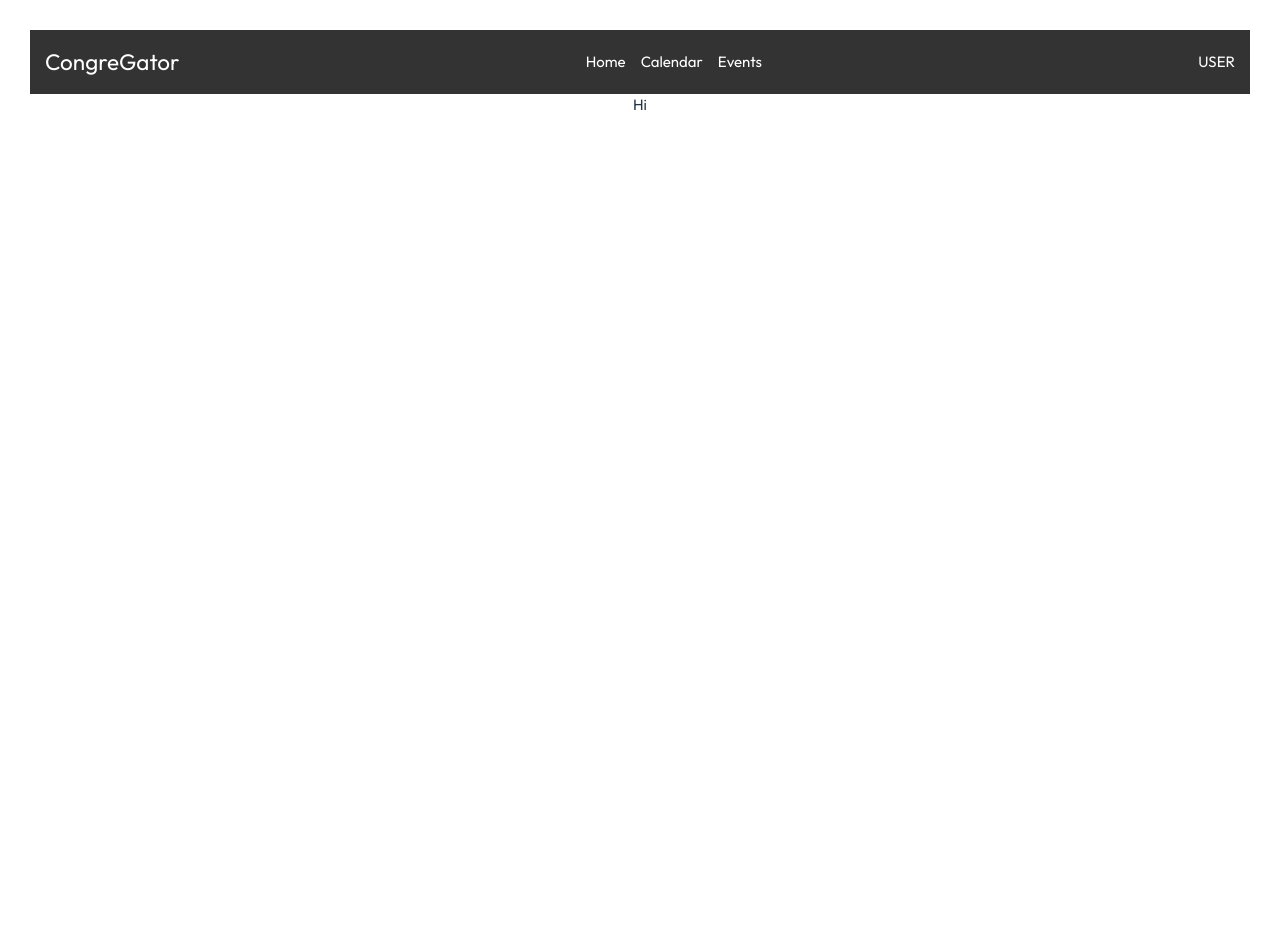
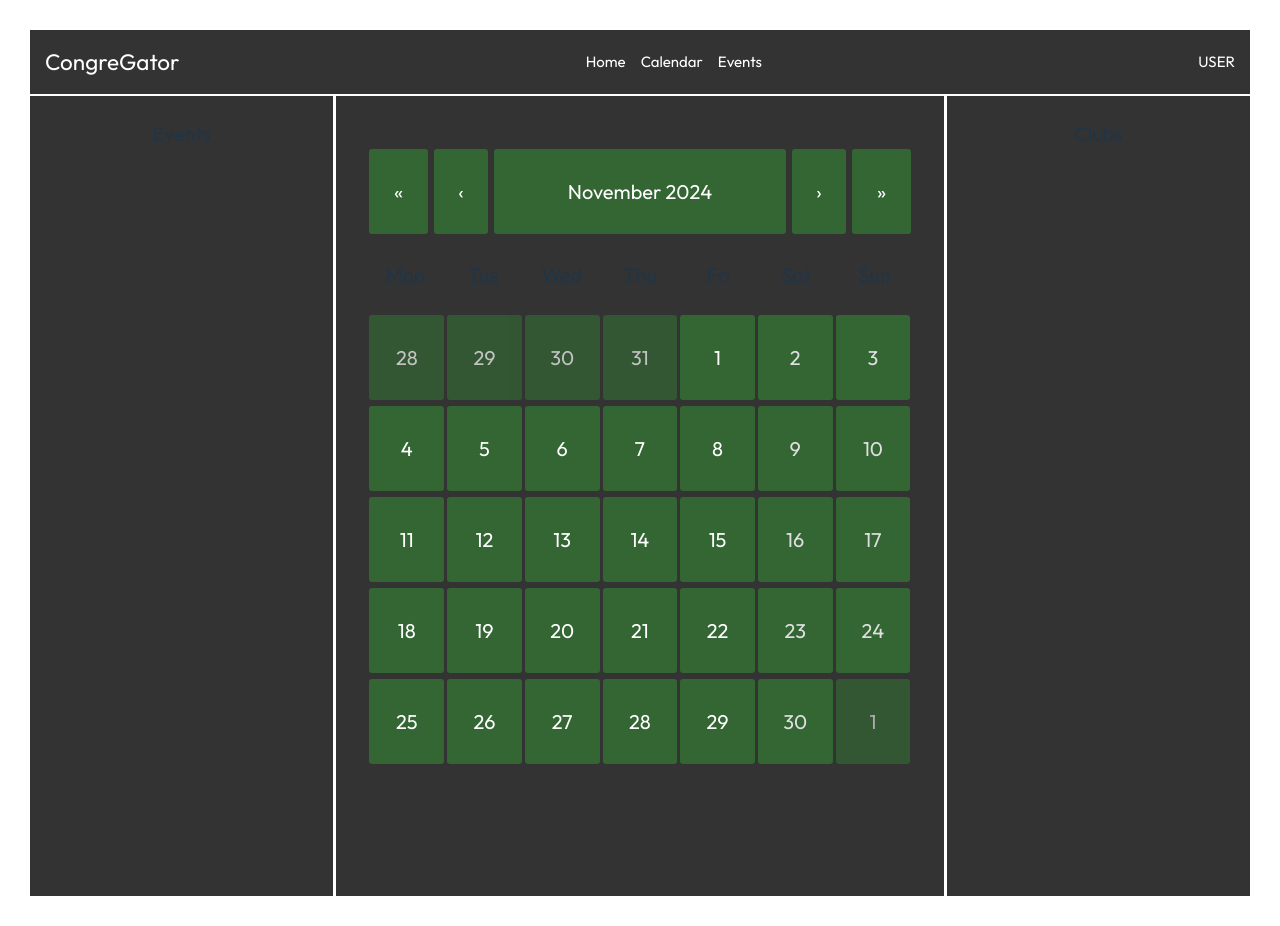
Before and after one commit to YonashPetit/SWE-Project, a React (Vite) app in the folder client/: page /dashboard in a window 1280 px wide. Before the commit the page ends 800 px from the top, so only its background shows below. Built offline with nearby package versions, Linux system fonts and the light colour scheme.

Commit message:
Added calendar to dashboard

```diff
--- a/client/package.json
+++ b/client/package.json
@@ -11,7 +11,9 @@
   },
   "dependencies": {
     "react": "^18.3.1",
-    "react-dom": "^18.3.1"
+    "react-calendar": "^5.1.0",
+    "react-dom": "^18.3.1",
+    "styled-components": "^6.1.13"
   },
   "devDependencies": {
     "@eslint/js": "^9.11.1",
--- a/client/src/pages/Dashboard.css
+++ b/client/src/pages/Dashboard.css
@@ -0,0 +1,24 @@
+.flex-container{
+    display: flex;
+    flex-direction: row;
+}
+.sides{
+    background-color: #333;
+    width: 25%;
+    margin-top: 2px;
+    text-align: center;
+    line-height: 75px;
+    font-size: 20px;
+}
+.middle{
+    background-color: #333;
+    width: 50%;
+    padding: 20px;
+    height: 800px;
+    margin-top: 2px;
+    margin-left: 3px;
+    margin-right: 3px;
+    text-align: center;
+    line-height: 75px;
+    font-size: 20px;
+}
--- a/client/src/pages/Dashboard.jsx
+++ b/client/src/pages/Dashboard.jsx
@@ -1,20 +1,37 @@
 import React from 'react';
+import Calendar from 'react-calendar';
+import styled from 'styled-components';
+import { useState } from 'react';
 import { useNavigate } from 'react-router-dom';
+import "../pages/Dashboard.css";
+
+
 
 function Dashboard() {
   const navigate = useNavigate();
-
+  const [value, setValue] = useState(new Date());
   // Optional: Logout function that could clear session storage and redirect to login
   const handleLogout = () => {
     // Perform any logout logic here
     navigate('/login');
   };
+  const onChange = (date) => {
+    setValue(date);
+  }
 
   return (
     <>
-    <div className="dashboard">
-      <div className="hdashright">
-        Hi
+    <div className='flex-container'>
+      <div className='sides'>
+          Events
+      </div>
+      <div className='middle'>
+          <CalendarContainer>
+            <Calendar/>
+          </CalendarContainer>
+      </div>
+      <div className='sides'>
+        Clubs
       </div>
     </div>
     </>
@@ -22,3 +39,84 @@ function Dashboard() {
 }
 
 export default Dashboard;
+const CalendarContainer = styled.div`
+  /* ~~~ container styles ~~~ */
+  max-width: 800px;
+  margin: auto;
+  margin-top: 20px;
+  background-color: #333;
+  padding: 10px;
+  border-radius: 3px;
+
+  /* ~~~ navigation styles ~~~ */
+  .react-calendar__navigation {
+    display: flex;
+
+    .react-calendar__navigation__label {
+      font-weight: bold;
+    }
+
+    .react-calendar__navigation__arrow {
+      flex-grow: 0.333;
+    }
+  }
+
+  /* ~~~ label styles ~~~ */
+  .react-calendar__month-view__weekdays {
+    text-align: center;
+  }
+
+  /* ~~~ button styles ~~~ */
+  button {
+    margin: 3px;
+    background-color: #363;
+    border: 0;
+    border-radius: 3px;
+    color: white;
+    padding: 5px 0;
+
+    &:hover {
+      background-color: #343;
+    }
+
+    &:active {
+      background-color: #373;
+    }
+  }
+
+  /* ~~~ day grid styles ~~~ */
+  .react-calendar__month-view__days {
+    display: grid !important;
+    grid-template-columns: 14.2% 14.2% 14.2% 14.2% 14.2% 14.2% 14.2%;
+
+    .react-calendar__tile {
+      max-width: initial !important;
+    }
+
+    .react-calendar__tile--range {
+      box-shadow: 0 0 6px 2px white;
+    }
+  }
+
+  /* ~~~ neighboring month & weekend styles ~~~ */
+  .react-calendar__month-view__days__day--neighboringMonth {
+    opacity: 0.7;
+  }
+  .react-calendar__month-view__days__day--weekend {
+    color: #dfdfdf;
+  }
+
+  /* ~~~ other view styles ~~~ */
+  .react-calendar__year-view__months, .react-calendar__decade-view__years, .react-calendar__century-view__decades {
+    display: grid !important;
+    grid-template-columns: 20% 20% 20% 20% 20%;
+
+    &.react-calendar__year-view__months {
+      grid-template-columns: 33.3% 33.3% 33.3%;
+    }
+
+    .react-calendar__tile {
+      max-width: initial !important;
+    }
+  }
+`;
```
Also changed, not shown: 1 other file (tests, documents, lock files or other folders).
